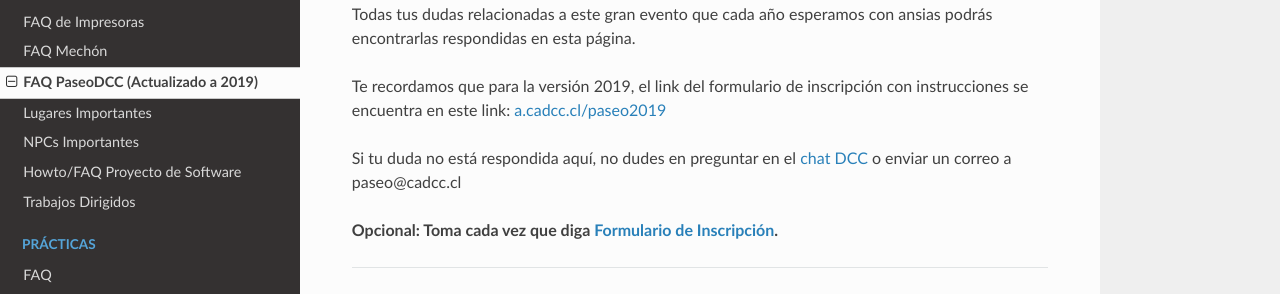
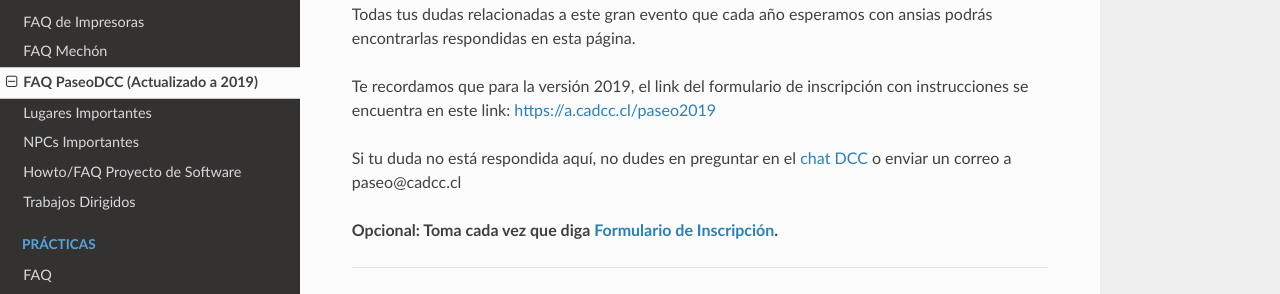
Before and after one commit to cadcc/howto, an MkDocs documentation site: the page built from docs/FAQ PaseoDCC.md, in a window 1280 px wide and 900 px high. Shown: the part 157-451 px from the top of the window. Built offline with MkDocs 1.6.1, drawn with Linux system fonts in a browser that asks for light colours; nearby versions of some CDN libraries; some of the changed lines change nothing that is shown.

Commit message:
Update FAQ PaseoDCC.md

```diff
--- a/docs/FAQ PaseoDCC.md
+++ b/docs/FAQ PaseoDCC.md
@@ -2,11 +2,11 @@
 
 Todas tus dudas relacionadas a este gran evento que cada año esperamos con ansias podrás encontrarlas respondidas en esta página.
 
-Te recordamos que para la versión 2019, el link del formulario de inscripción con instrucciones se encuentra en este link: [a.cadcc.cl/paseo2019](a.cadcc.cl/paseo2019)
+Te recordamos que para la versión 2019, el link del formulario de inscripción con instrucciones se encuentra en este link: [https://a.cadcc.cl/paseo2019](https://a.cadcc.cl/paseo2019)
 
 Si tu duda no está respondida aquí, no dudes en preguntar en el [chat DCC](a.cadcc.cl/telegramdcc) o enviar un correo a paseo@cadcc.cl
 
-**Opcional: Toma cada vez que diga [Formulario de Inscripción](a.cadcc.cl/paseo2019).**
+**Opcional: Toma cada vez que diga [Formulario de Inscripción](https://a.cadcc.cl/paseo2019).**
 
 ---
 
@@ -32,9 +32,9 @@
 
 ## - ¿Cómo me inscribo al PaseoDCC?
 
-Para inscribirte, debes ingresar al [Formulario de Inscripción](a.cadcc.cl/paseo2019) y leer y seguir y **LEER** las instrucciones que se te darán. Por favor, evita usar apodos y **LEE** y #respeta los formatos pedidos.
+Para inscribirte, debes ingresar al [Formulario de Inscripción](https://a.cadcc.cl/paseo2019) y leer y seguir y **LEER** las instrucciones que se te darán. Por favor, evita usar apodos y **LEE** y #respeta los formatos pedidos.
 
-Y listo, ya puedes ir al paseomentira obvio que no. Tu inscripción estará completa sola y exclusivamente cuando realices tu primer pago, ya sea de Preventa o de Primera Cuota (Más detalles abajito). El solo rellenar el [Formulario de Inscripción](a.cadcc.cl/paseo2019) sin pagar no te asegura ningún cupo ni prioridad, y pesará en tu conciencia que entregaste tus datos por las puras.
+Y listo, ya puedes ir al paseomentira obvio que no. Tu inscripción estará completa sola y exclusivamente cuando realices tu primer pago, ya sea de Preventa o de Primera Cuota (Más detalles abajito). El solo rellenar el [Formulario de Inscripción](https://a.cadcc.cl/paseo2019) sin pagar no te asegura ningún cupo ni prioridad, y pesará en tu conciencia que entregaste tus datos por las puras.
 
 Además, este año se pretende instaurar un compromiso escrito de buen comportamiento y #Respeto, que tod@s l@s asistentes deberán firmar físicamente en persona. Se darán más detalles al respecto durante los próximos días.
 
@@ -44,13 +44,13 @@
 
 El PaseoDCC 2019 es abierto a toda la comunidad de estudiantes del departamento, incluyendo pregrado y posgrado. También, como en años anteriores, permitiremos el ingreso de ex-estudiantes del departamento y personas externas invitadas por estudiantes, siempre priorizando los cupos para personas del DCC.
 
-**TOD@ asistente al evento deberá haberse registrado en el [Formulario de Inscripción](a.cadcc.cl/paseo2019), sin excepciones.**
+**TOD@ asistente al evento deberá haberse registrado en el [Formulario de Inscripción](https://a.cadcc.cl/paseo2019), sin excepciones.**
 
 ---
 
 ## - ¿Puedo llevar a mi amigui/pololi/andante/gato/etc?
 
-Sí, lo acabo de decir. Podrán ir personas **externas** al departamento, tanto beauchefian@s como alienígenas, **solo si son invitad@s explícitamente por un/a estudiante actual del departamento**. En ese caso, la persona invitada tendrá que inscribirse igualmente en el mismo [Formulario de Inscripción](a.cadcc.cl/paseo2019), indicando su calidad de persona externa. Se le preguntará el nombre de el/la estudiante que le invitó y esto será revisado posteriormente. **Cada DCCian@ será responsable de su acompañante**, y responderá ante cualquier <s>cagazo</s> eventualidad que pueda generar, en acuerdo con el compromiso firmado que aún no está escrito pero te juro que es brígido.
+Sí, lo acabo de decir. Podrán ir personas **externas** al departamento, tanto beauchefian@s como alienígenas, **solo si son invitad@s explícitamente por un/a estudiante actual del departamento**. En ese caso, la persona invitada tendrá que inscribirse igualmente en el mismo [Formulario de Inscripción](https://a.cadcc.cl/paseo2019), indicando su calidad de persona externa. Se le preguntará el nombre de el/la estudiante que le invitó y esto será revisado posteriormente. **Cada DCCian@ será responsable de su acompañante**, y responderá ante cualquier <s>cagazo</s> eventualidad que pueda generar, en acuerdo con el compromiso firmado que aún no está escrito pero te juro que es brígido.
 
 Este proceso **dictatorial y desalmado** nace de que el espíritu de nuestro PaseoDCC es que la comunidad pueda compartir entre pares, para conocernos mejor, establecer lazos y hacer rondas **tomad@s de la manito**. Se busca evitar que se aproveche este evento como carrete personal con los panas o como viaje barato a la playa _(porque puta que es barato **GRANDE CADCC**)_.
 
@@ -62,7 +62,7 @@
 
 ## - Me titulé pero les echo de menos uwu, ¿Puedo ir al PaseoDCC?
 
-Por supuesto, si necesitas escapar un rato de tu ajetreada vida laboral u olvidarte por unos días de las Isapres que estás cotizando, eres más que bienvenid@ a recordar tu edad del pavo con los lolos. Basta con que te inscribas en el [Formulario de Inscripción](a.cadcc.cl/paseo2019) indicando tu... condición. Se priorizarán cupos para estudiantes actuales antes que para ex-estudiantes, como se explica en la sección de Prioridad.
+Por supuesto, si necesitas escapar un rato de tu ajetreada vida laboral u olvidarte por unos días de las Isapres que estás cotizando, eres más que bienvenid@ a recordar tu edad del pavo con los lolos. Basta con que te inscribas en el [Formulario de Inscripción](https://a.cadcc.cl/paseo2019) indicando tu... condición. Se priorizarán cupos para estudiantes actuales antes que para ex-estudiantes, como se explica en la sección de Prioridad.
 
 Porsi cotiza bien la Isapre antes de ir porque el seguro escolar ya no corre...
 
@@ -70,7 +70,7 @@
 
 ## - ¿Puedo ir si aún no tengo código de la carrera?
 
-Sí. Dada tu pregunta supongo que ni siquiera has abierto el [Formulario de Inscripción](a.cadcc.cl/paseo2019), pero no te preocupes, para eso estoy aquí. Al responder el [Formulario de Inscripción](a.cadcc.cl/paseo2019) e indicar que no tienes código aún, avanza a la siguiente ventanilla donde te estará esperando un instructivo precioso indicándote cómo indicarnos la indicación de que efectivamente eres mechón/a. Basta con que envíes una de las opciones. Esto se revisará manualmente, por lo que si tienes alguna situación particular excepcional extraordinaria extrema, junto con las imágenes pedidas puedes explicarnos tu situación particular excepcional extraordinaria extrema.
+Sí. Dada tu pregunta supongo que ni siquiera has abierto el [Formulario de Inscripción](https://a.cadcc.cl/paseo2019), pero no te preocupes, para eso estoy aquí. Al responder el [Formulario de Inscripción](https://a.cadcc.cl/paseo2019) e indicar que no tienes código aún, avanza a la siguiente ventanilla donde te estará esperando un instructivo precioso indicándote cómo indicarnos la indicación de que efectivamente eres mechón/a. Basta con que envíes una de las opciones. Esto se revisará manualmente, por lo que si tienes alguna situación particular excepcional extraordinaria extrema, junto con las imágenes pedidas puedes explicarnos tu situación particular excepcional extraordinaria extrema.
 
 Si photoshopeas las pruebas serás car'e caca **durante todo el paseo**.
 
@@ -104,7 +104,7 @@
 * El gato.
 * El gato sin chip.
 
-Dentro de cada grupo, la prioridad se regirá por **orden de inscripción**, reiterando que la inscripción se completa al llenar el [Formulario de Inscripción](a.cadcc.cl/paseo2019) y **realizar el primer pago**. El [Formulario de Inscripción](a.cadcc.cl/paseo2019) por sí solo no cuenta como inscripción.
+Dentro de cada grupo, la prioridad se regirá por **orden de inscripción**, reiterando que la inscripción se completa al llenar el [Formulario de Inscripción](https://a.cadcc.cl/paseo2019) y **realizar el primer pago**. El [Formulario de Inscripción](https://a.cadcc.cl/paseo2019) por sí solo no cuenta como inscripción.
 
 ---
 
```
